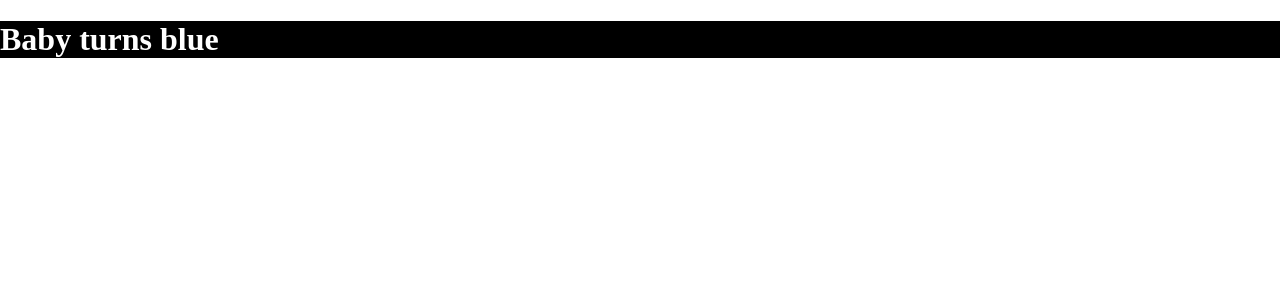
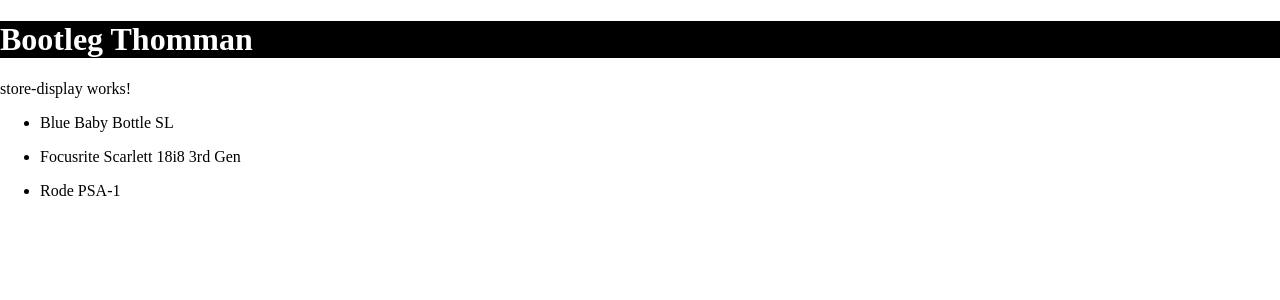
Before and after one commit to maksymilian-lakomy/basic-store, an Angular app: page / in a window 1280 px wide. Shown: the top 300 px of the page. Built offline with nearby package versions, Linux system fonts and the light colour scheme.

Commit message:
Started working on store items. Created basic store display. Created simple story item (id, name, description, price)

```diff
--- a/src/app/app.component.html
+++ b/src/app/app.component.html
@@ -4,6 +4,7 @@
 
 <div>
     <app-header></app-header>
+    <app-store-display></app-store-display>
 </div>
 
 
--- a/src/app/app.module.ts
+++ b/src/app/app.module.ts
@@ -4,11 +4,15 @@
 import { AppRoutingModule } from './app-routing.module';
 import { AppComponent } from './app.component';
 import { HeaderComponent } from './components/header/header.component';
+import { StoreItemComponent } from './components/store/store-item/store-item.component';
+import { StoreDisplayComponent } from './components/store/store-display/store-display.component';
 
 @NgModule({
   declarations: [
     AppComponent,
-    HeaderComponent
+    HeaderComponent,
+    StoreItemComponent,
+    StoreDisplayComponent
   ],
   imports: [
     BrowserModule,
--- a/src/app/components/header/header.component.ts
+++ b/src/app/components/header/header.component.ts
@@ -7,6 +7,6 @@
 })
 export class HeaderComponent {
 
-  title: string="Baby turns blue";
+  title: string="Bootleg Thomman";
 
 }
--- /dev/null
+++ b/src/app/components/store/store-display/store-display.component.html
@@ -0,0 +1,4 @@
+<p>store-display works!</p>
+<ul *ngFor="let storeItem of storeItems">
+    <app-store-item>{{ storeItem.name }}</app-store-item>
+</ul>
--- /dev/null
+++ b/src/app/components/store/store-display/store-display.component.ts
@@ -0,0 +1,28 @@
+import { Component, OnInit } from '@angular/core';
+import { StoreItem } from '../../../models/StoreItem'
+
+@Component({
+    selector: 'app-store-display',
+    templateUrl: './store-display.component.html',
+    styleUrls: ['./store-display.component.sass']
+})
+export class StoreDisplayComponent implements OnInit {
+    storeItems: StoreItem[];
+
+    constructor() { }
+
+    ngOnInit() {
+        this.storeItems = [
+            new StoreItem(1, 'Blue Baby Bottle SL', `Mikrofon Baby Bottle SL to kardioidalny
+                            mikrofon pojemnościowy o klasycznym brzmieniu i niesamowitej wszechstronności.
+                            Z bogatą prezencją średnicy, łagodną górą pasma oraz neutralnym dołem,
+                            Baby Bottle SL jest reminiscencją najlepszych vintageowych mikrofonów świata.`, 375),
+            new StoreItem(2, 'Focusrite Scarlett 18i8 3rd Gen', `Scarlett 18i8 trzeciej generacji to doskonały
+                            interfejs audio dla inżynierów i producentów nagrań, potrzebujących stworzyć sobie
+                            warunki do wielośladowego nagrywania, gdziekolwiek się znajdą.`, 395),
+            new StoreItem(3, 'Rode PSA-1', `Rode PSA1 Studio Arm to statyw mikrofonowy typu radiowego, dzięki
+                            któremu zyskasz szerokie możliwości modyfikacji ustawienia mikrofonu.`, 77)
+        ];
+    }
+
+}
--- /dev/null
+++ b/src/app/components/store/store-item/store-item.component.html
@@ -0,0 +1,3 @@
+<li>
+    <ng-content></ng-content>
+</li>
--- /dev/null
+++ b/src/app/components/store/store-item/store-item.component.ts
@@ -0,0 +1,15 @@
+import { Component, OnInit } from '@angular/core';
+
+@Component({
+  selector: 'app-store-item',
+  templateUrl: './store-item.component.html',
+  styleUrls: ['./store-item.component.sass']
+})
+export class StoreItemComponent implements OnInit {
+
+  constructor() { }
+
+  ngOnInit() {
+  }
+
+}
--- /dev/null
+++ b/src/app/models/StoreItem.ts
@@ -0,0 +1,13 @@
+export class StoreItem {
+    id: number;
+    name: string;
+    description: string;
+    price: number;
+
+    constructor(id: number, name: string, description: string, price: number) {
+        this.id = id;
+        this.name = name;
+        this.description = description;
+        this.price = price;
+    }
+}
```
Also changed, not shown: src/app/components/store/store-display/store-display.component.sass (added), src/app/components/store/store-item/store-item.component.sass (added), 2 other files (tests, documents, lock files or other folders).
